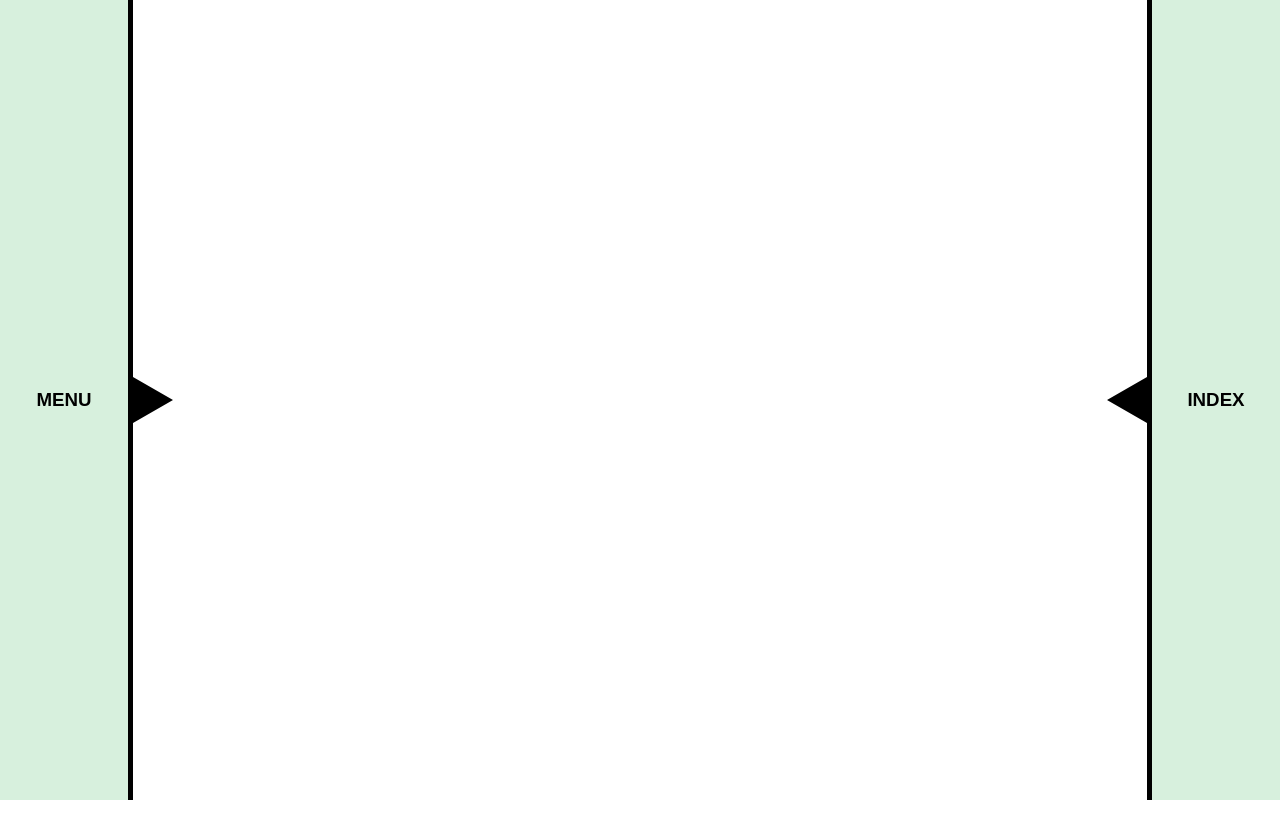
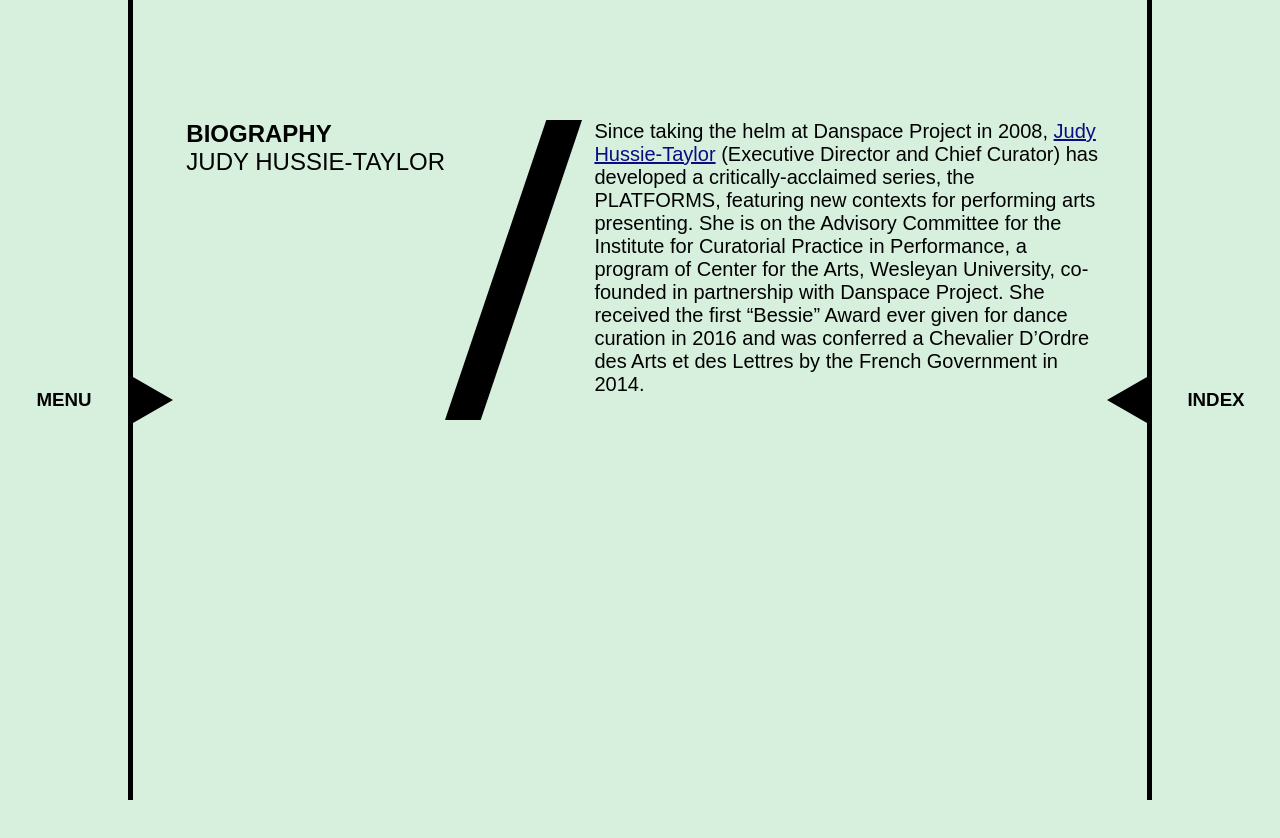
Before and after one commit to ampersand-paris/VAULT, a React (Create React App) app: page /judy-hussie-taylor-bio in a window 1280 px wide. Before the commit this address had no page. Shown: the top 838 px of the page. Before the commit the page ends 800 px from the top, so only its background shows below. Built offline with nearby package versions, Linux system fonts and the light colour scheme; a web font is replaced by a local one.

Commit message:
judy hussie taylor

```diff
--- a/src/App.js
+++ b/src/App.js
@@ -43,6 +43,7 @@
 import IshmaelHoustonJonesBio from "./Biographies/IshmaelHoustonJones";
 import JsunHowardBio from "./Biographies/JsunHoward";
 import LilaHurwitzBio from "./Biographies/LilaHurwitz";
+import JudyHussieTaylorBio from "./Biographies/JudyHussieTaylor";
 
 // === VIDEOS ===
 import MeetingThree from "./Videos/MeetingThree";
@@ -96,6 +97,7 @@
                 <Route path="/ishmael-houston-jones-bio" element={<IshmaelHoustonJonesBio />} />
                 <Route path="/jenai-cutcher-bio" element={<JenaiCutcherBio />} />
                 <Route path="/jsun-howard-bio" element={<JsunHowardBio />} />
+                <Route path="/judy-hussie-taylor-bio" element={<JudyHussieTaylorBio />} />
                 <Route path="/julia-rae-antonick-bio" element={<JuliaRaeAntonickBio />} />
                 <Route path="/lane-czaplinski-bio" element={<LaneCzaplinskiBio />} />
                 <Route path="/lila-hurwitz-bio" element={<LilaHurwitzBio />} />
--- /dev/null
+++ b/src/Biographies/JudyHussieTaylor.js
@@ -0,0 +1,29 @@
+// ====== COMPONENTS ======
+
+const JudyHussieTaylorBio = (props) => {
+
+    return (
+    <>
+        <div className="one-hundred-vh flex jc-center mobile-al-center mobile-column top-padding mint-green">
+            <div className="vault-padding mobile-flex mobile-jc-center mobile-width">
+                <div className="flex space-btwn essay-title-height">
+                    <div>
+                        <h2 className="subtitle ">BIOGRAPHY</h2>
+                        <h2 className="subtitle neuzit">Judy Hussie-Taylor</h2>
+                    </div>
+                    <img className="bio-slash" src="/Images/Slash.svg" />
+                    <div className="flex column flex-end">
+                    </div>
+                </div>
+            </div>
+            <section className="flex column al-center no-top-padding mobile-padding">
+                <div className="essay-width ">
+                    <p className="no-top-padding">Since taking the helm at Danspace Project in 2008, <a href="https://danspaceproject.org/">Judy Hussie-Taylor</a> (Executive Director and Chief Curator) has developed a critically-acclaimed series, the PLATFORMS, featuring new contexts for performing arts presenting. She is on the Advisory Committee for the Institute for Curatorial Practice in Performance, a program of Center for the Arts, Wesleyan University, co-founded in partnership with Danspace Project. She received the first “Bessie” Award ever given for dance curation in 2016 and was conferred a Chevalier D’Ordre des Arts et des Lettres by the French Government in 2014.</p>
+                </div>
+            </section>
+        </div>
+    </>
+  );
+}
+
+export default JudyHussieTaylorBio;
```
